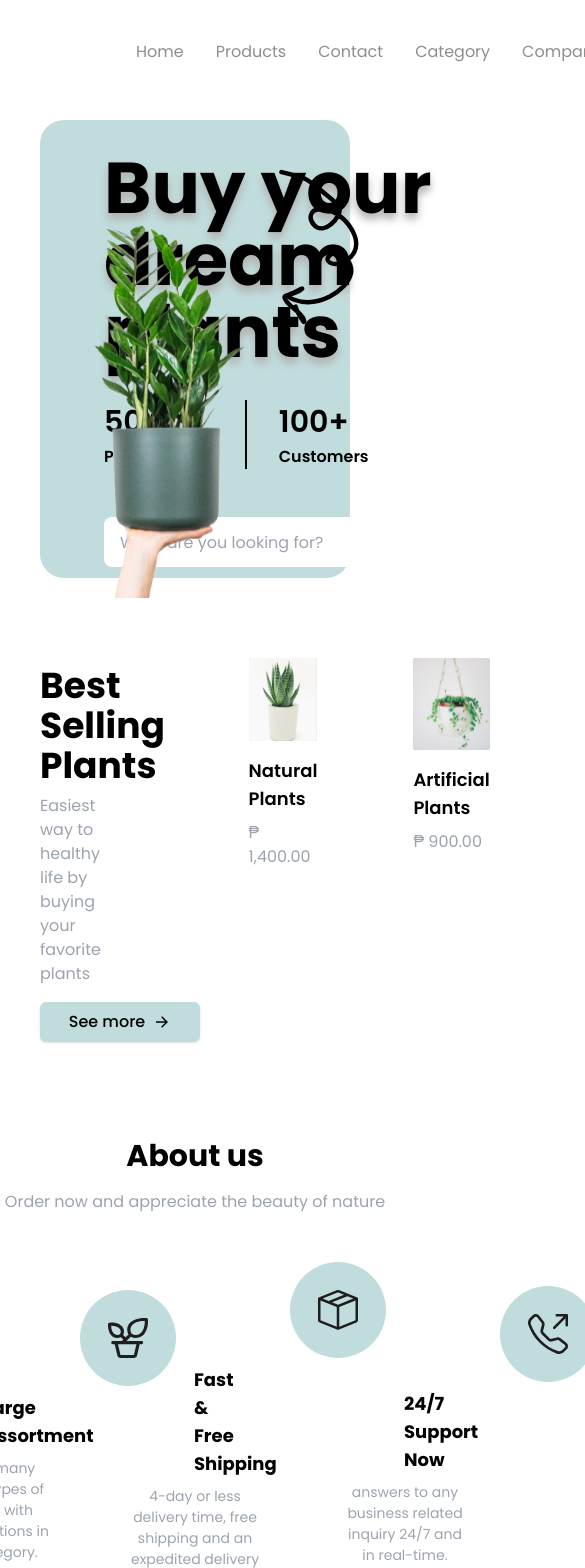
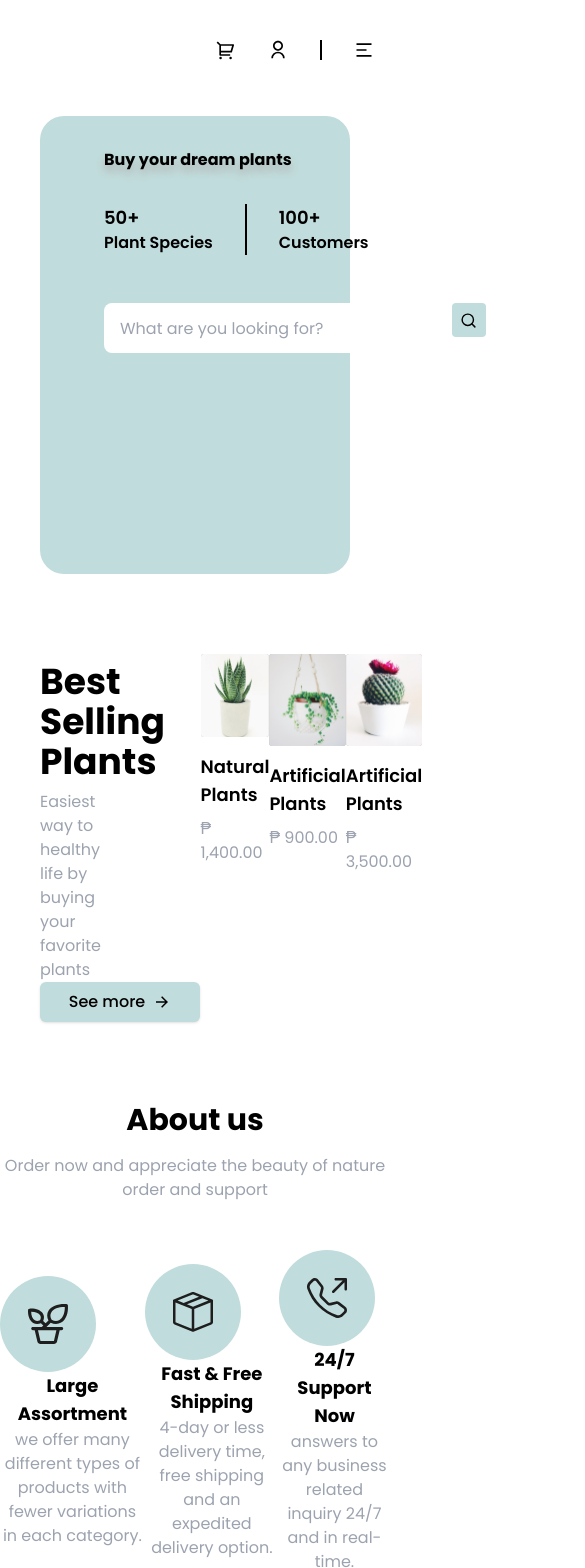
Before and after one commit to vanthang24803/GREEMIND, a React (Vite) app: page / in a window 390 px wide. Shown: the top 1568 px of the page, 585 px wide, since content can reach past the window. Built offline with nearby package versions, Linux system fonts and the light colour scheme.

Commit message:
responsive tablet

```diff
--- a/src/components/About.jsx
+++ b/src/components/About.jsx
@@ -5,7 +5,7 @@ import About3 from '../assets/About3.svg';
 
 const about = {
     title: "About us",
-    subtitle: "Order now and appreciate the beauty of nature",
+    subtitle: "Order now and appreciate the beauty of nature order and support",
     brand: [
         {
             id: 1,
@@ -32,17 +32,17 @@ const about = {
 const About = () => {
     const { title, subtitle, brand } = about;
     return (
-        <div className='mb-24'>
+        <div className='mb-24 max-w-screen-2xl'>
             <h1 className="text-center text-3xl font-bold my-2" id='contact'>{title}</h1>
             <p className='text-center text-gray-400 my-4'>{subtitle}</p>
 
-            <div className="flex justify-center items-center">
+            <div className="flex justify-center items-center ">
                 {brand.map(({ id, image, name, desc }) => {
                     return (
-                        <div className="w-[33.33%] mx-10 my-8" key={id}>
-                            <img src={image} alt="" className='mx-[10rem] hover:cursor-pointer hover:scale-105 transition'/>
-                            <h3 className='mx-16 py-2 font-bold text-lg text-center'>{name}</h3>
-                            <p className='text-[14px] text-center text-gray-400'>{desc}</p>
+                        <div className="lg:w-[33.33333%] md:basis-1/3  lg:mx-10 my-8 md:mx-2" key={id}>
+                            <img src={image} alt="" className='lg:mx-[10rem] md:mx-[4.1rem] hover:cursor-pointer hover:scale-105 transition'/>
+                            <h3 className='lg:mx-16 lg:py-2  md:my-4 md:mr-[0.5rem] font-bold text-lg text-center'>{name}</h3>
+                            <p className='md:text-[12px] lg:text-[14px] text-center text-gray-400'>{desc}</p>
                         </div>
                     )
                 })}
--- a/src/components/Company.jsx
+++ b/src/components/Company.jsx
@@ -40,15 +40,15 @@ const company = {
 const Company = () => {
   const { title, brand } = company;
   return (
-    <div id='company'>
-      <div className='mx-10 mt-24 mb-20'>
-        <h1 className="text-4xl font-bold w-[50%] hover:underline">{title}</h1>
+    <div id='company max-w-screen-2xl'>
+      <div className='mx-10 lg:mt-24 md:mt-20 mb-20'>
+        <h1 className="text-4xl font-bold lg:w-[50%] md:text-center lg:text-left hover:underline">{title}</h1>
       </div>
       <div className="primary  flex  justify-between  items-center h-[100px] w-full mb-[8rem]">
         {brand.map(({ id, image }) => {
           return (
             <div className="" key={id}>
-              <img src={image} alt="" className='mx-8 w-[80%] hover:cursor-pointer' />
+              <img src={image} alt="" className='lg:mx-8 md:mx-4 w-[80%] hover:cursor-pointer' />
             </div>
           )
         })}
--- a/src/components/Footer.jsx
+++ b/src/components/Footer.jsx
@@ -35,11 +35,11 @@ const footer = {
 const Footer = () => {
   const { logo, subtitle, main, copyright } = footer;
   return (
-    <div className='primary p-10 '>
-      <div className=" flex mb-10 mx-10">
+    <div className='primary lg:p-10 md:p-6 max-w-screen-2xl'>
+      <div className=" flex lg:mb-10 lg:mx-10 md:mb-6 md:mx-6">
         <div className="">
-          <img src={logo} alt="" className='py-6' />
-          <h3 className='text-gray-500 text-[14px] pb-4 mt-2'>{subtitle}</h3>
+          <img src={logo} alt="" className='lg:py-6 md:py-4' />
+          <h3 className='text-gray-500 text-[14px] lg:pb-4 md:pb-2 mt-2'>{subtitle}</h3>
           <ul className="flex">
             <li className='hover:cursor-pointer '><RiFacebookCircleFill className='icon-ft' /></li>
             <li className='hover:cursor-pointer '><RiTwitterFill className='icon-ft ' /></li>
@@ -48,10 +48,10 @@ const Footer = () => {
           </ul>
 
         </div>
-        <div className="flex mx-[50%] ">
+        <div className="flex lg:mx-[50%] md:mx-[10%]">
           {main.map(({ id, title, ops1, ops2, ops3 }) => {
             return (
-              <div className=" mx-8" key={id}>
+              <div className="mx-8" key={id}>
                 <h1 className='font-bold my-6 hover:underline hover:cursor-context-menu'>{title}</h1>
                 <ul>
                   <li className='social'>{ops1}</li>
@@ -66,9 +66,9 @@ const Footer = () => {
       </div>
 
       <div className="flex justify-between">
-        <p className='text-gray-600 mx-10 my-4 text-[15px]'>{copyright}</p>
-        <form className="flex mx-14">
-          <input type="email" placeholder='Enter Email... ' className='w-[420px] h-[40px] rounded-lg px-4 text-[14px]'  />
+        <p className='text-gray-600 lg:mx-10 md:mx-6 my-4 lg:text-[15px] md:text-[13px]'>{copyright}</p>
+        <form className="flex lg:mx-14 md:mx-10">
+          <input type="email" placeholder='Enter Email... ' className='lg:w-[420px] md:w-[320px] h-[40px] rounded-lg px-4  text-[14px]'  />
           <button className="w-[20px] h-[20px] rounded absolute right-[4%] " ><FiArrowRight className='ml-[-3rem] mt-3 text-[18px] hover:scale-110 transition-all hover:translate-x-2' /></button>
         </form>
       </div>
--- a/src/components/Home.jsx
+++ b/src/components/Home.jsx
@@ -16,36 +16,38 @@ const home = {
 const Home = () => {
     const { title, subtitle1, text1, subtitle2, text2 } = home;
     return (
-        <div className='primary mx-10 my-4 h-[28.6rem] w-auto rounded-3xl flex'>
+        <div className='max-w-screen-2xl primary mx-10 my-4 h-[28.6rem] w-auto rounded-3xl flex'>
             <div className="">
-                <h1 className='font-bold text-7xl text px-16 py-8 max-w-[800px] text-[#000000] text-shadow-md'>{title}</h1>
+                <h1 className='font-bold lg:text-7xl md:text-6xl px-16 py-8 lg:max-w-[800px] md:max-w-[600px] text-[#000000] text-shadow-md'>{title}</h1>
                 <div className="flex px-8">
                     <div className="border-r-2  border-black px-8">
-                        <h3 className='font-semibold text-[30px]'>{subtitle1}</h3>
-                        <span className=' font-semibold'>{text1}</span>
+                        <h3 className='font-semibold lg:text-[30px] text-[18px]'>{subtitle1}</h3>
+                        <span className=' font-semibold text-base'>{text1}</span>
                     </div>
 
                     <div className="px-8">
-                        <h3 className='font-semibold text-[30px]'>{subtitle2}</h3>
-                        <span className=' font-semibold'>{text2}</span>
+                        <h3 className='font-semibold lg:text-[30px] text-[18px]'>{subtitle2}</h3>
+                        <span className=' font-semibold text-base'>{text2}</span>
                     </div>
 
                 </div>
 
                 <form className='px-16 my-12' >
-                    <input type="text" placeholder='What are you looking for?' className='w-[425px] h-[50px] rounded-lg px-4' />
-                    <button className="primary w-[34px] h-[34px] rounded absolute top-[60%] left-[33%] text-[16px]"><FiSearch className='mx-2 text-[17px] hover:scale-125 transition-all' /></button>
+                    <input type="text" placeholder='What are you looking for?' className='lg:w-[425px] h-[50px] rounded-lg px-4 md:w-[360px] sm:[240px]' />
+                    <button className="primary w-[34px] h-[34px] rounded absolute lg:top-[60%] lg:left-[33%] md:left-[54.5%] md:top-[40%] text-[16px]"><FiSearch className='mx-2 text-[17px] hover:scale-125 transition-all' /></button>
                 </form>
             </div>
 
-            <img src={Left} alt="" className='absolute w-[12%] top-[55%] right-[50%]' />
 
-            <div className="flex    ">
-                <img src={Dark} alt="" className='absolute top-[25%] ' />
-                <img src={Main} alt="" className='absolute top-[22%] right-[12%] h-[25.8rem]'/>
+            <div className="hidden md:flex">
+                <img src={Dark} alt="" className='absolute  lg:top-[25%] lg:w-auto  lg:right-[12%] hidden lg:block' />
+                <img src={Main} alt="" className='absolute lg:top-[22%] lg:right-[12%] lg:h-[25.8rem] md:top-[17%] md:right-0 md:h-[39.3%]' />
             </div>
+            <div className="hidden lg:block">
+                <img src={Left} alt="" className='absolute w-[12%] top-[55%] right-[50%] ' />
 
-            <img src={Right} alt="" className='absolute w-[80px] right-[8%] top-[20%] ' />
+                <img src={Right} alt="" className=' absolute w-[80px] right-[4%] top-[20%]' />
+            </div>
 
         </div>
     )
--- a/src/components/Navbar.jsx
+++ b/src/components/Navbar.jsx
@@ -4,12 +4,12 @@ import { RiShoppingCart2Line, RiUserLine, RiMenu2Fill } from "react-icons/ri";
 const Navbar = () => {
 
     return (
-        <nav className='flex p-10 justify-between sticky top-0 z-10 '>
+        <nav className='max-w-screen-2xl flex p-10 justify-between sticky top-0 z-10 '>
             <div className="">
-                <a href="/"><img src={Logo} alt="" /></a>
+                <a href="/"><img src={Logo} alt=""className='' /></a>
             </div>
             <div className="mx-20">
-                <ul className="flex">
+                <ul className="hidden lg:flex">
                     <li className='nav'><a href="#">Home</a></li>
                     <li className='nav'><a href="">Products</a></li>
                     <li className='nav'><a href="">Contact</a></li>
--- a/src/components/Selling.jsx
+++ b/src/components/Selling.jsx
@@ -34,17 +34,17 @@ const Selling = () => {
     const { title, subtitle, btnText, brand } = sell;
 
     return (
-        <div className='flex flex-row my-20 mx-10' id='products'>
+        <div className='max-w-screen-2xl flex flex-row my-20 mx-10' id='products'>
             <div className="w-[26%] mr-20">
                 <h1 className='text-4xl font-bold my-2 hover:underline'>{title}</h1>
                 <span className='text-base text-gray-400'>{subtitle}</span>
-                <button className='primary my-4 w-[160px] h-[40px] rounded-md font-medium flex  justify-center items-center shadow hover:scale-110 transition'>{btnText}<RiArrowRightLine className='ml-2 text-[18px] hover:translate-x-1 transition ease-in-out' /></button>
+                <button className='primary lg:my-4 md:my-8 w-[160px] h-[40px] rounded-md font-medium flex  justify-center items-center shadow hover:scale-110 transition'>{btnText}<RiArrowRightLine className='ml-2 text-[18px] hover:translate-x-1 transition ease-in-out' /></button>
             </div>
 
                 {brand.map((brand, index) => {
                     const { name, price , image } = brand;
                     return (
-                        <div className="flex mx-12" key={index}>
+                        <div className="flex lg:mx-12 md:m-4" key={index}>
                             <div className="">
                                 <img src={image} alt="" className='mb-4 hover:scale-105 transition cursor-pointer'/>
                                 <span className='font-semibold text-lg my-4'>{name}</span>
--- a/tailwind.config.js
+++ b/tailwind.config.js
@@ -13,6 +13,7 @@ export default {
         'h1': '0 0 3px rgba(0, 0, 0, .8), 0 0 5px rgba(0, 0, 0, .9)',
      }
     },
+
   },
   plugins: [
     require('tailwindcss-textshadow')
```
Also changed, not shown: src/components/Category.jsx (+7 -7 lines).
